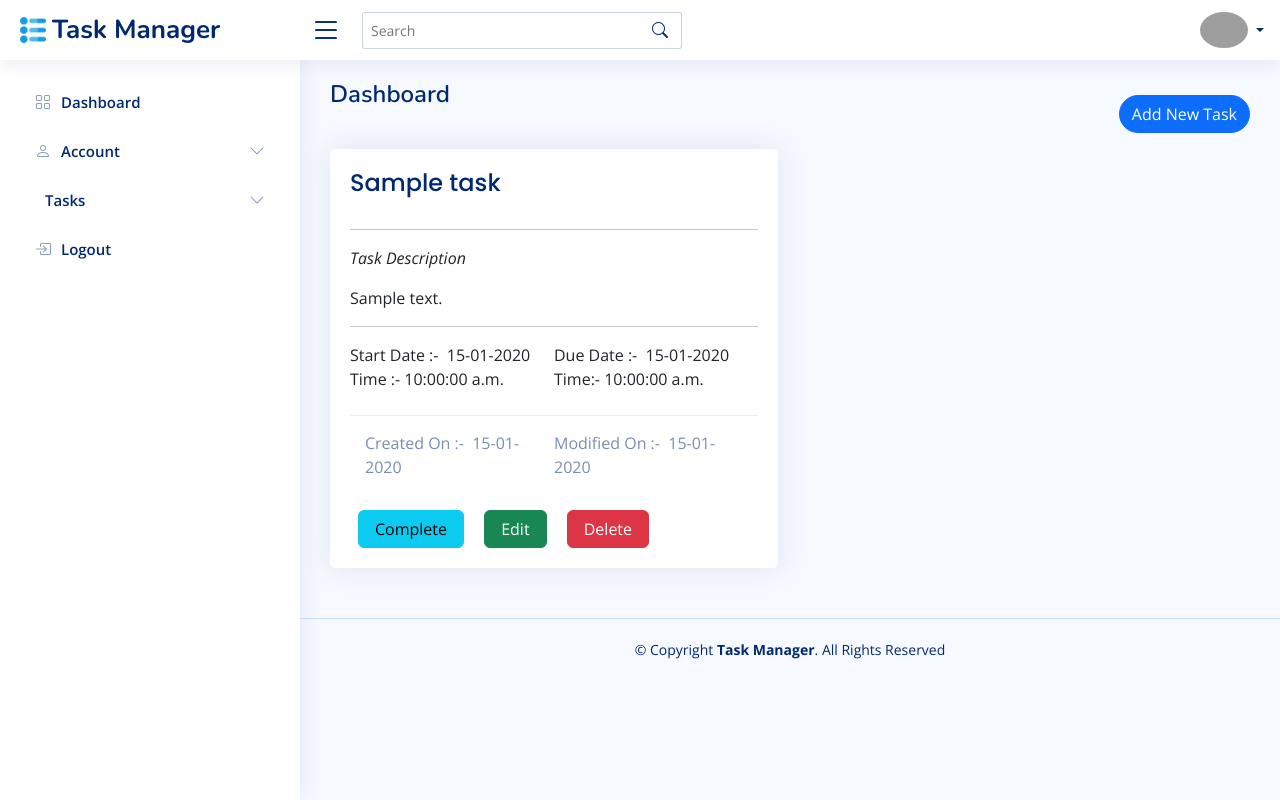
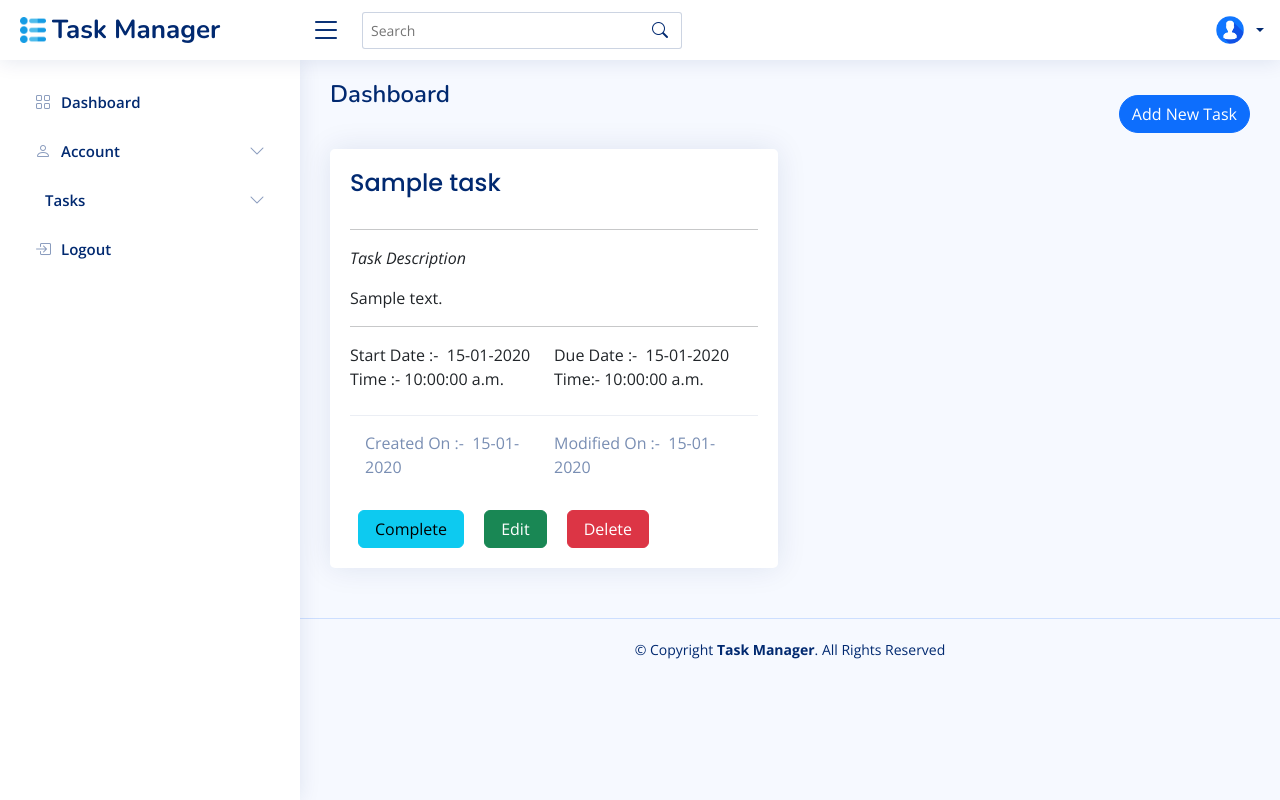
Before and after one commit to Shivahir2003/Task_Management_System, a Django app: template task_management_system/templates/taskmanager/dashboard.html in a window 1280 px wide. Run offline with Django 3.2, Linux system fonts and the light colour scheme; the template is opened without the code that fills it: most values are stand-ins (such as "Sample title", 1, 10 or a date in 2020); some libraries are stand-ins or nearby versions; grey boxes are pictures that could not be loaded.

Commit message:
fix: added default user image if not found

```diff
--- a/task_management_system/templates/includes/header.html
+++ b/task_management_system/templates/includes/header.html
@@ -19,7 +19,12 @@
           <a class="nav-link nav-profile d-flex align-items-center pe-0" href="#" data-bs-toggle="dropdown">
             <!-- user image from database -->
 
-            <img src='/media/{{user.userprofile.user_image}}' alt="Profile" class="rounded-circle">
+            {% if user.userprofile.user_image %}
+            <img src='/media/{{user.userprofile.user_image}}' alt="profile" class="rounded-circle">
+            {% else %}
+            <img src="{% static 'img/TaskManager-default-user-image.jpg' %}" alt="profile" class="rounded-circle">
+            {% endif %}
+
             <!-- username from database -->
             <span class="d-none d-md-block dropdown-toggle ps-2">{{request.user.username}}</span>
           </a><!-- End Profile Iamge Icon -->
```
Also changed, not shown: task_management_system/static/img/TaskManager-default-user-image.jpg (added).
